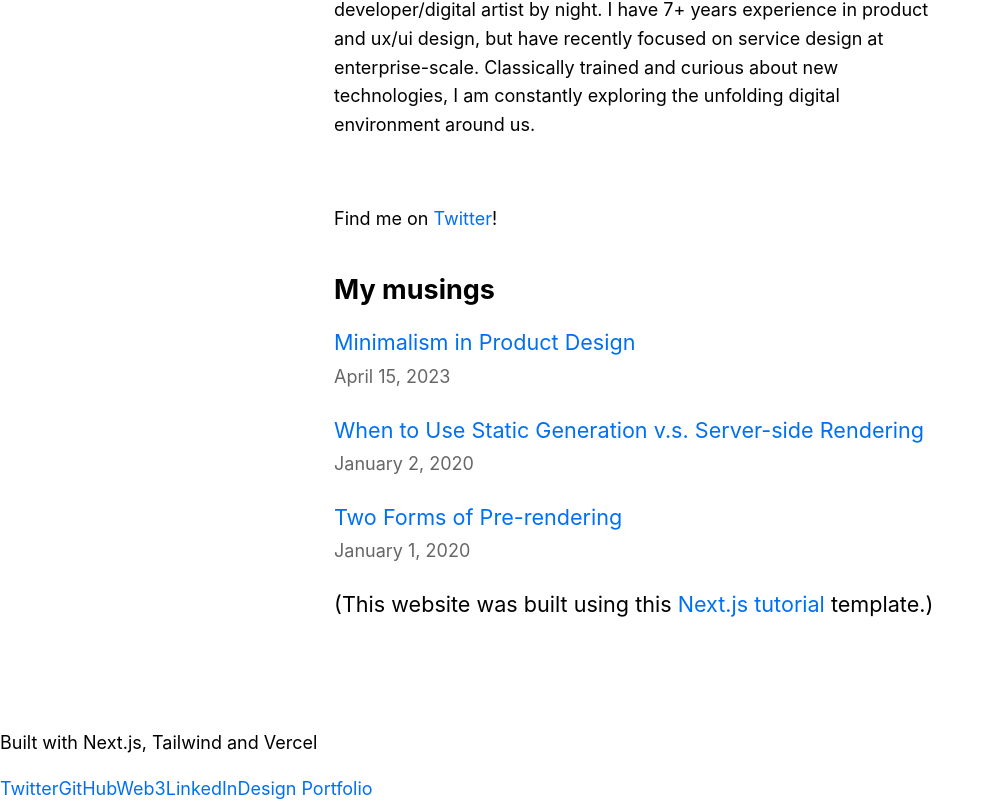
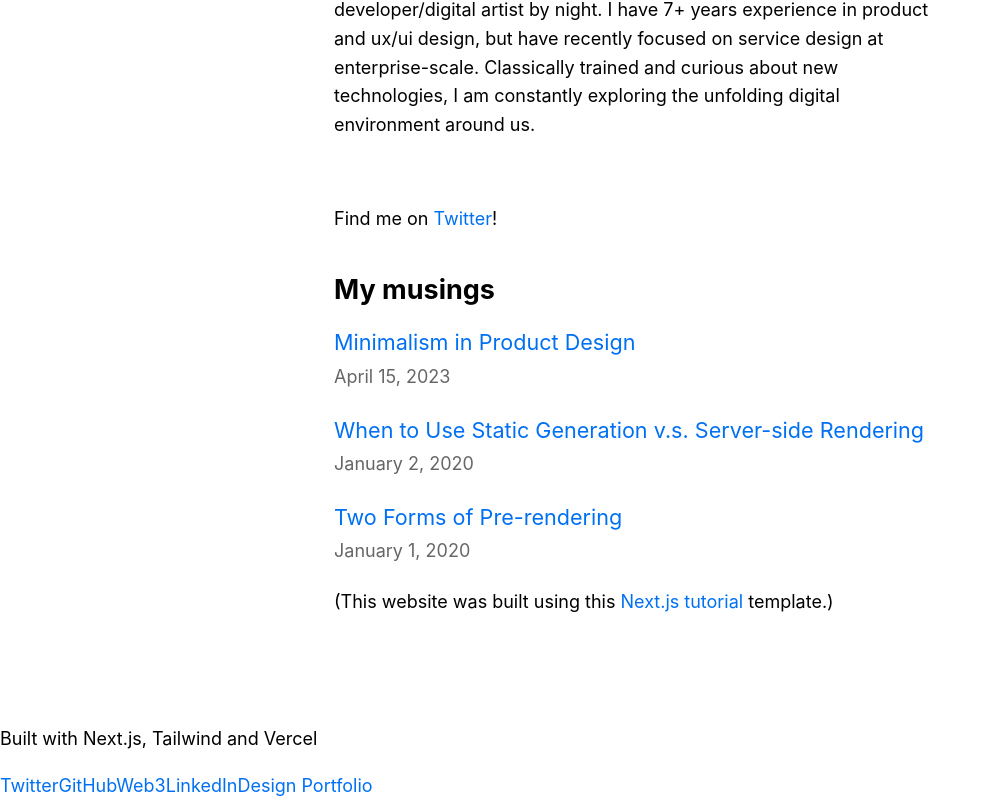
Before and after one commit to cellfade/nextjs-blog, a Next.js app: page / in a window 1280 px wide. Shown: the part 580-1384 px from the top of the page, without its empty margins (0-993 px from the left). Built offline with nearby package versions, Linux system fonts and the light colour scheme.

Commit message:
Update index.js

```diff
--- a/pages/index.js
+++ b/pages/index.js
@@ -45,11 +45,13 @@ export default function Home({ allPostsData }) {
           </li>
           ))}
         </ul>
-        <p className={utilStyles.headingSm}>
+      </section>
+      <section className={utilStyles.headingSm}>
+      <p>
           (This website was built using this {' '}
           <a href="https://nextjs.org/learn">Next.js tutorial</a> template.)
         </p>
-      </section>
+        </section>
     </Layout>
   );
 }
```
